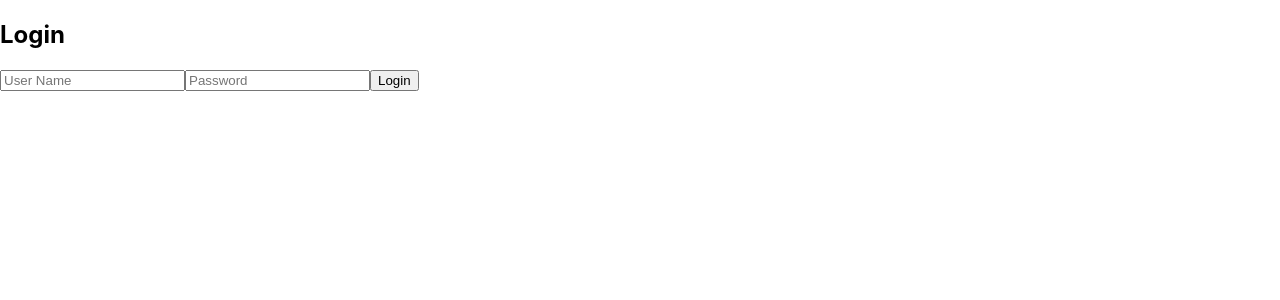
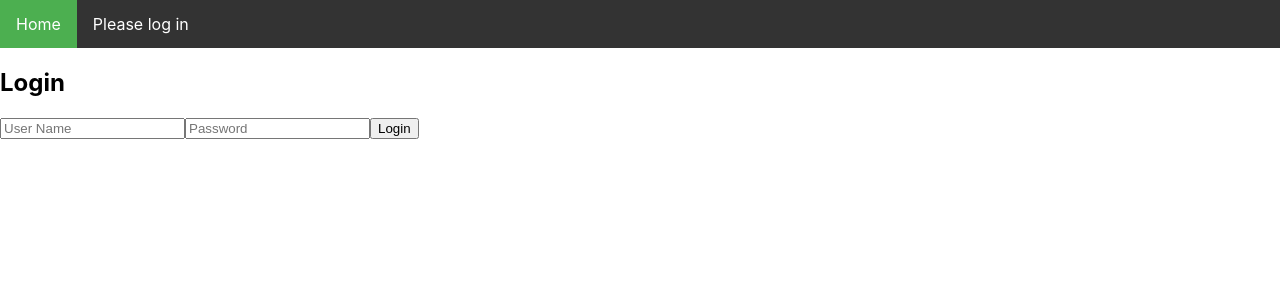
Before and after one commit to jbndk/CA3-Frontend, a React (Create React App) app: page / in a window 1280 px wide. Shown: the top 300 px of the page. Built offline with nearby package versions, Linux system fonts and the light colour scheme.

Commit message:
URLs to endpoint changed

```diff
--- a/package.json
+++ b/package.json
@@ -8,6 +8,7 @@
     "@testing-library/user-event": "^12.2.0",
     "react": "^17.0.1",
     "react-dom": "^17.0.1",
+    "react-router-dom": "^5.2.0",
     "react-scripts": "4.0.0",
     "web-vitals": "^0.2.4"
   },
--- a/src/App.js
+++ b/src/App.js
@@ -1,5 +1,17 @@
 import React, { useState,useEffect } from "react"
 import facade from "./apiFacade";
+import TwoJokes from './jokes';
+import {
+  BrowserRouter as Router,
+  Switch,
+  Route,
+  NavLink,
+  useParams,
+  useRouteMatch,
+  Prompt,
+  Link,
+  useHistory
+} from "react-router-dom";
 
 function LogIn({ login }) {
   const init = { username: "", password: "" };
@@ -28,12 +40,12 @@ function LogIn({ login }) {
 function LoggedIn() {
   const [dataFromServer, setDataFromServer] = useState("Loading...")
 
-  useEffect(() => {facade.fetchData().then(data=> setDataFromServer(data.msg)); }, [])
+  useEffect(() => {
+    facade.fetchData().then(data=> setDataFromServer(data.msg)); }, [])
 
   return (
     <div>
-      <h2>Data Received from server</h2>
-      <h3>{dataFromServer}</h3>
+      <h2>Your are logged in as: {dataFromServer}</h2>
     </div>
   )
 
@@ -63,13 +75,88 @@ function App() {
 
   return (
     <div>
+      <Header
+          loginMsg={loggedIn ? 'You are logged in' : 'Please log in'}
+          isLoggedin={loggedIn}
+        />
+
       {!loggedIn ? (<LogIn login={login} />) :
-        (<div>
+        (
+        <div>
           <LoggedIn />
+
+          <Router>
+      <div>
+
+
+
+        <p></p>
+
+        <Switch>
+
+          <Route exact path="/">
+            <Home />
+          </Route>
+
+          <Route path="/jokes">
+            <Jokes />
+          </Route>
+
+          <Route>
+            <NoMatch />
+          </Route>
+
+        </Switch>
+      </div>
+
+    </Router>
+
           <button onClick={logout}>Logout</button>
         </div>)}
+
     </div>
   )
+}
 
+function Header({ isLoggedin, loginMsg }) {
+  return (
+    <ul className="header">
+      <li><NavLink exact activeClassName="active" to="/">Home</NavLink></li>
+      {isLoggedin && (
+        <React.Fragment>
+          <li><NavLink activeClassName="selected" to="/jokes">Jokes</NavLink></li>
+        </React.Fragment>
+      )}
+      <li><NavLink activeClassName="active" to="/login-out"> {loginMsg} </NavLink></li>
+    </ul>
+  );
 }
+
+function Home() {
+  return (
+    <div>
+      <h2>Home</h2>
+    </div>
+  );
+}
+
+function Jokes() {
+  return (
+    <div>
+      <h2>Two jokes</h2>
+      <TwoJokes />
+    </div>
+  );
+}
+
+const NoMatch = () => {
+  return (
+    <div>
+      <h3>
+        No match found for this.
+      </h3>
+    </div>
+  );
+};
+
 export default App;
--- a/src/apiFacade.js
+++ b/src/apiFacade.js
@@ -1,4 +1,4 @@
-const URL = "https://annemaj.dk/devops-starter";
+const URL = "https://annemaj.dk/CA3";
 
 function handleHttpErrors(res) {
  if (!res.ok) {
--- a/src/index.css
+++ b/src/index.css
@@ -6,8 +6,28 @@ body {
   -webkit-font-smoothing: antialiased;
   -moz-osx-font-smoothing: grayscale;
 }
-
 code {
   font-family: source-code-pro, Menlo, Monaco, Consolas, 'Courier New',
     monospace;
 }
+
+ul.header {
+  list-style-type: none;
+  margin: 0;
+  padding: 0;
+  overflow: hidden;
+  background-color: #333;
+ }
+
+ ul.header li { float: left;}
+ ul.header li a {
+  display: block;
+  color: white;
+  text-align: center;
+  padding: 14px 16px;
+  text-decoration: none;
+ }
+
+ ul.header li a:hover:not(.active) { background-color: #111;}
+
+ .active { background-color: #4CAF50;}
--- a/src/index.js
+++ b/src/index.js
@@ -2,16 +2,14 @@ import React from 'react';
 import ReactDOM from 'react-dom';
 import './index.css';
 import App from './App';
-import reportWebVitals from './reportWebVitals';
+import { BrowserRouter as Router } from "react-router-dom";
 
-ReactDOM.render(
-  <React.StrictMode>
-    <App />
-  </React.StrictMode>,
-  document.getElementById('root')
-);
+const AppWithRouter = () => {
+  return (
+    <Router>
+      <App/>
+    </Router>
+  );
+};
 
-// If you want to start measuring performance in your app, pass a function
-// to log results (for example: reportWebVitals(console.log))
-// or send to an analytics endpoint. Learn more: https://bit.ly/CRA-vitals
-reportWebVitals();
+ReactDOM.render(<AppWithRouter />, document.getElementById("root"));
--- /dev/null
+++ b/src/jokes.js
@@ -0,0 +1,25 @@
+import { useState } from "react";
+
+const TwoJokes = () => {
+    const [jokes, setJokes] = useState("");
+    const GetJokes = () => {
+        fetch("https://annemaj.dk/CA3/api/jokes/parallel")
+            .then((res) => res.json())
+            .then((data) => {
+                setJokes(data);
+            });
+    };
+    return (
+        <div>
+            <h2>Dad joke:</h2>
+            <p>{jokes.joke1}</p>
+            <p>Link: {jokes.joke1Reference}</p>
+            <h2>Chuck Norris joke:</h2>
+            <p>{jokes.joke2}</p>
+            <p>Link: {jokes.joke2Reference}</p>
+            <button onClick={() => GetJokes()}>Press for two new jokes</button>
+        </div>
+    );
+};
+
+export default TwoJokes;
```
Also changed, not shown: 1 other file (tests, documents, lock files or other folders).
